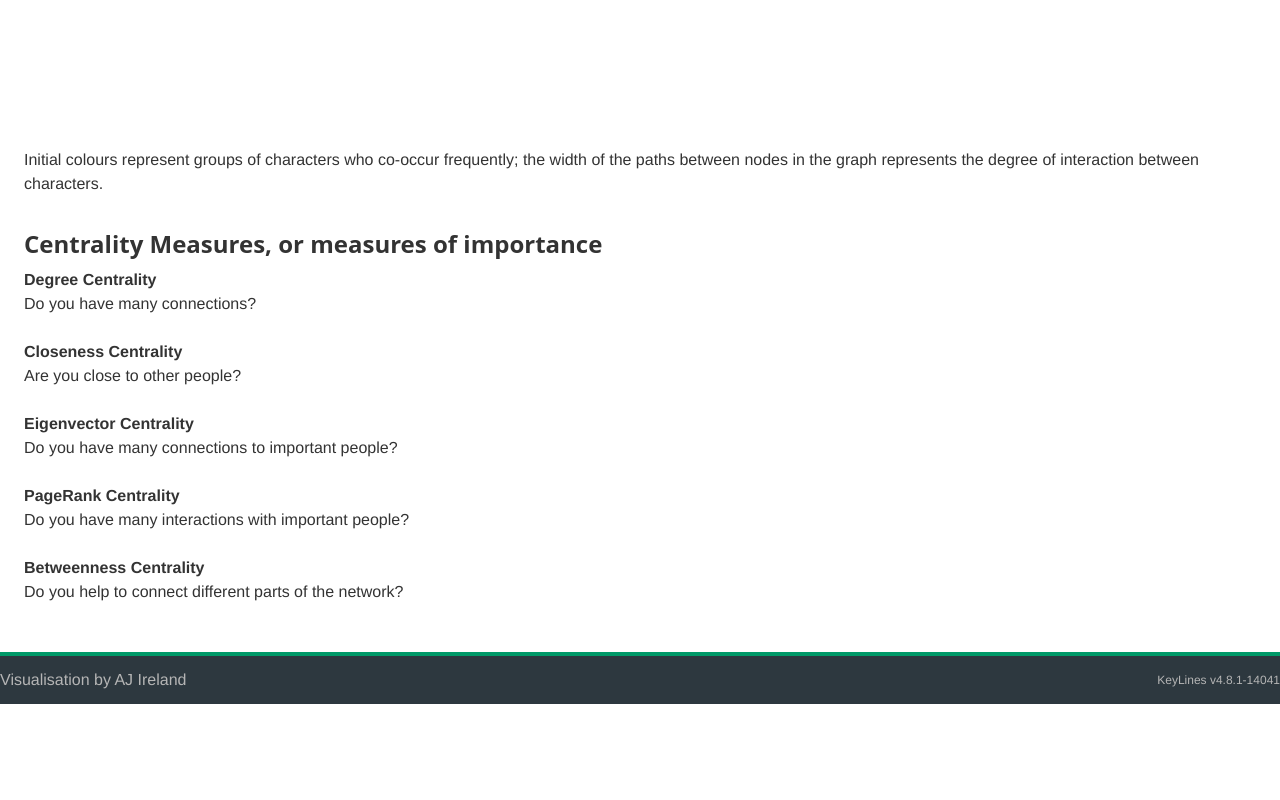
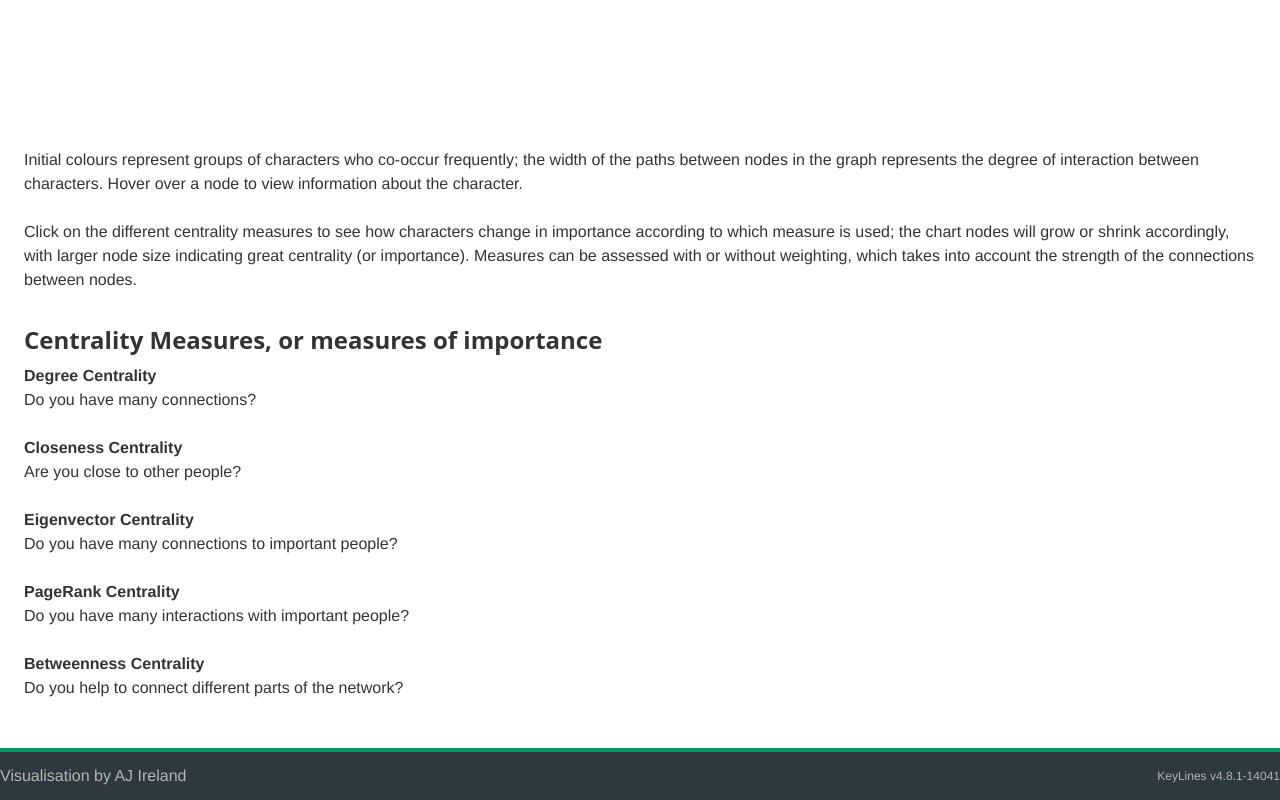
Before and after one commit to ialarmedalien/lesmis, a website with bundled scripts: page lesmis.html in a window 1280 px wide. Shown: the part 854-1654 px from the top of the page. Before the commit the page ends 1558 px from the top, so only its background shows below. Built offline with nearby package versions, Linux system fonts and the light colour scheme; a web font is replaced by a local one; what KeyLines would draw is missing.

Commit message:
Updating text

```diff
--- a/data/test.json
+++ /dev/null
@@ -1 +0,0 @@
-{"nodes":[{"name":"Myriel","group":1},{"name":"Napoleon","group":1},{"name":"Mlle.Baptistine","group":1},{"name":"Mme.Magloire","group":1},{"name":"CountessdeLo","group":1}],"links":[{"source":1,"target":0,"value":1},{"source":2,"target":0,"value":8},{"source":3,"target":0,"value":10},{"source":3,"target":2,"value":6},{"source":4,"target":0,"value":1},{"source":5,"target":0,"value":1}]}
--- a/lesmis.html
+++ b/lesmis.html
@@ -31,7 +31,6 @@
     <div class="wrapper">
       <article>
         <h1>Who is the most important character in <i>Les Mis&eacute;rables</i>?</h1>
-        <!-- This is the HTML element that will be used to render the KeyLines component -->
         <div class="flexible">
           <section class='content cf' id="visualisation">
             <div class="content__chart" id="kl" style="height: 800px"></div>
@@ -42,7 +41,8 @@
           </aside>
         </div>
         <section id="measures" class="clear">
-        <p>Initial colours represent groups of characters who co-occur frequently; the width of the paths between nodes in the graph represents the degree of interaction between characters.</p>
+        <p>Initial colours represent groups of characters who co-occur frequently; the width of the paths between nodes in the graph represents the degree of interaction between characters. Hover over a node to view information about the character.</p>
+        <p>Click on the different centrality measures to see how characters change in importance according to which measure is used; the chart nodes will grow or shrink accordingly, with larger node size indicating great centrality (or importance). Measures can be assessed with or without weighting, which takes into account the strength of the connections between nodes.</p>
 
           <h3>Centrality Measures, or measures of importance</h3>
           <dl>
```
